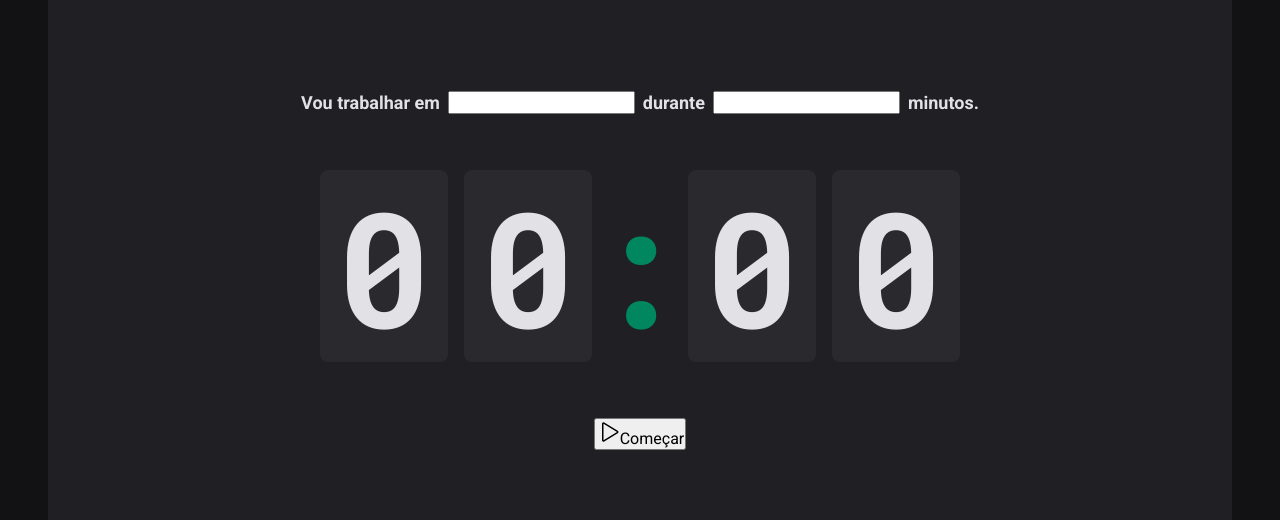
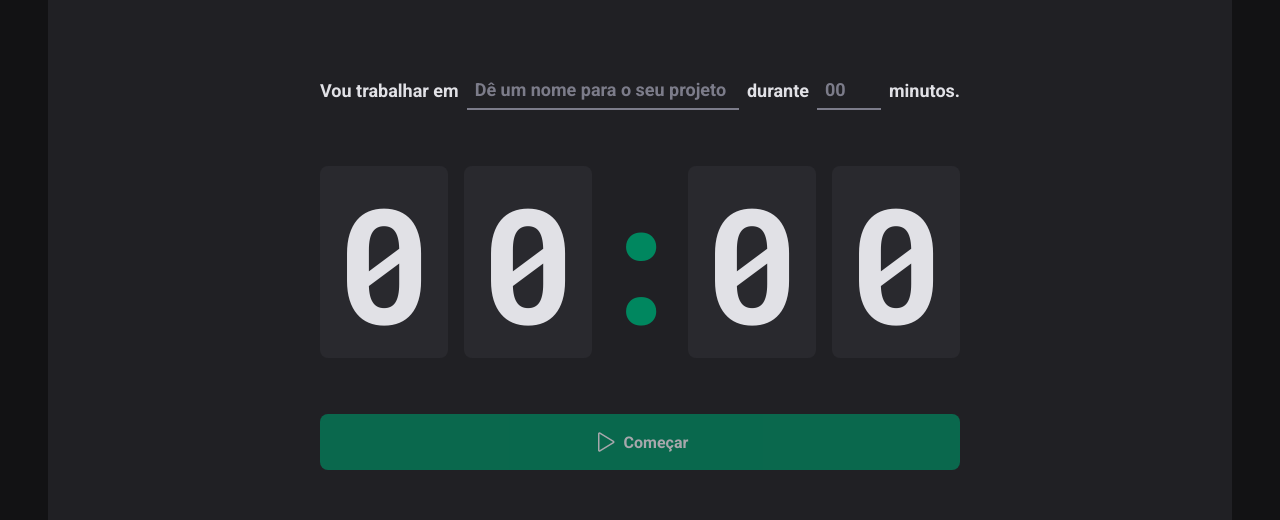
Before and after one commit to viniciusmb17/02-ignite-timer, a React (Vite) app: page / in a window 1280 px wide. Shown: the part 130-650 px from the top of the page. Built offline with nearby package versions, Linux system fonts and the light colour scheme.

Commit message:
Páginas e rotas - Finalização da Home

```diff
--- a/src/pages/Home/index.tsx
+++ b/src/pages/Home/index.tsx
@@ -3,7 +3,10 @@ import {
   CountdownContainer,
   FormContainer,
   HomeContainer,
+  MinutesAmountInput,
   Separator,
+  StartCountdownButton,
+  TaskInput,
 } from './styles'
 
 export function Home() {
@@ -12,10 +15,14 @@ export function Home() {
       <form action="">
         <FormContainer>
           <label htmlFor="task">Vou trabalhar em</label>
-          <input id="task" />
+          <TaskInput id="task" placeholder="Dê um nome para o seu projeto" />
 
           <label htmlFor="minutesAmount">durante</label>
-          <input type="number" id="minutesAmount" />
+          <MinutesAmountInput
+            type="number"
+            id="minutesAmount"
+            placeholder="00"
+          />
 
           <span>minutos.</span>
         </FormContainer>
@@ -27,10 +34,10 @@ export function Home() {
           <span>0</span>
           <span>0</span>
         </CountdownContainer>
-        <button type="submit">
+        <StartCountdownButton type="submit" disabled>
           <Play size={24} />
           Começar
-        </button>
+        </StartCountdownButton>
       </form>
     </HomeContainer>
   )
--- a/src/pages/Home/styles.ts
+++ b/src/pages/Home/styles.ts
@@ -27,6 +27,33 @@ export const FormContainer = styled.div`
   font-weight: bold;
   flex-wrap: wrap;
 `
+const BaseInput = styled.input`
+  background: transparent;
+  height: 2.5rem;
+  border: 0;
+  border-bottom: 2px solid ${({ theme }) => theme['gray-500']};
+  font-weight: bold;
+  font-size: 1.125rem;
+  padding: 0 0.5rem;
+  color: ${({ theme }) => theme['gray-100']};
+
+  &:focus {
+    box-shadow: none;
+    outline: unset;
+    border-color: ${({ theme }) => theme['green-500']};
+  }
+
+  &::placeholder {
+    color: ${({ theme }) => theme['gray-500']};
+  }
+`
+export const TaskInput = styled(BaseInput)`
+  flex: 1;
+`
+
+export const MinutesAmountInput = styled(BaseInput)`
+  width: 4rem;
+`
 
 export const CountdownContainer = styled.div`
   font-family: 'Roboto Mono', monospace;
@@ -53,3 +80,31 @@ export const Separator = styled.div`
   display: flex;
   justify-content: center;
 `
+
+export const StartCountdownButton = styled.button`
+  width: 100%;
+  border: 0;
+  padding: 1rem;
+  border-radius: 8px;
+
+  display: flex;
+  align-items: center;
+  justify-content: center;
+
+  gap: 0.5rem;
+  font-weight: bold;
+
+  cursor: pointer;
+
+  background: ${({ theme }) => theme['green-500']};
+  color: ${({ theme }) => theme['gray-100']};
+
+  &:disabled {
+    opacity: 0.7;
+    cursor: not-allowed;
+  }
+
+  &:not(:disabled):hover {
+    background: ${({ theme }) => theme['green-700']};
+  }
+`
```
